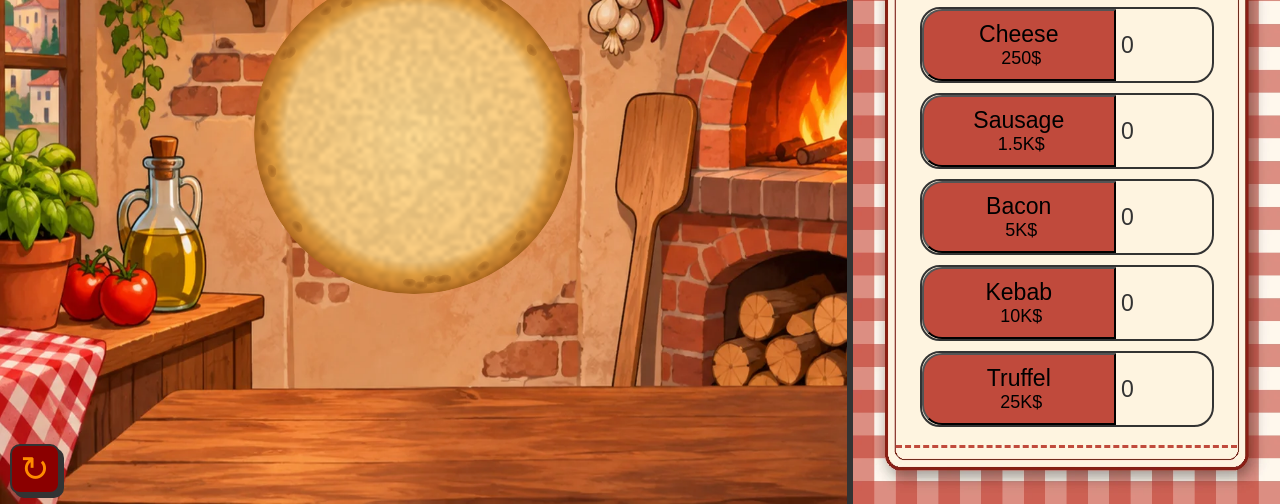
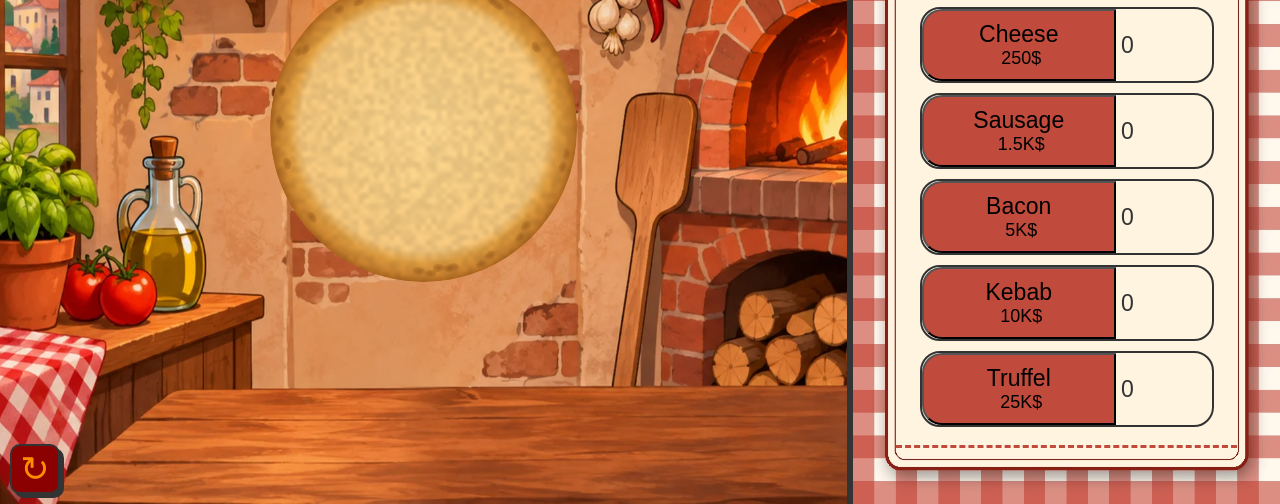
Before and after one commit to LucasHjort1/Projekt-3, a plain HTML site: page index.html in a window 1280 px wide. Shown: the part 296-800 px from the top of the page. Drawn offline with Linux system fonts and the light colour scheme.

Commit message:
Fixed ovalt pizza

```diff
--- a/style.css
+++ b/style.css
@@ -34,7 +34,7 @@ main {
 }
 
 .pizza {
-  width: 40%;
+  width: 24vw;
   padding: 0;
   border: none;
   background: none;
@@ -47,7 +47,7 @@ main {
 .pizza img {
   border-radius: 50%;
   display: block;
-  max-height: 40vh;
+  max-height: 100%;
   max-width: 100%;
   object-fit: contain;
 }
```
